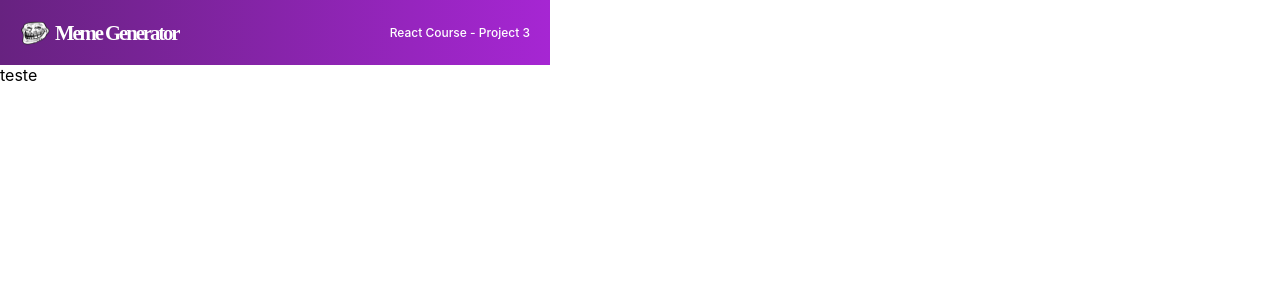
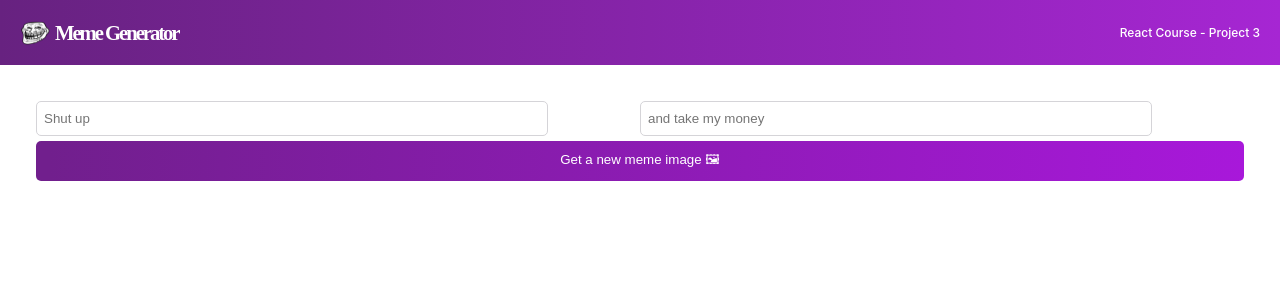
Before and after one commit to VictorRandom/meme-generator, a React (Create React App) app: page / in a window 1280 px wide. Shown: the top 300 px of the page. Built offline with nearby package versions, Linux system fonts and the light colour scheme.

Commit message:
criação do form

```diff
--- a/src/App.css
+++ b/src/App.css
@@ -1,16 +1,26 @@
+* {
+  box-sizing: border-box;
+}
 
-.navbar{
+body {
+  font-family: "Karla", sans-serif;
+  margin: 0;
+}
 
-    background-image: linear-gradient(to right, #672280, #A626D3);
+main{
+    padding: 36px;
+}
+
+.navbar {
+  background-image: linear-gradient(to right, #672280, #a626d3);
 
   display: flex;
   justify-content: space-between;
 
   height: 65px;
-    width: 550px;
 }
 
-#logo{
+#logo {
   display: flex;
   justify-content: center;
   align-items: center;
@@ -18,7 +28,7 @@
   margin-left: 20px;
 }
 
-#title{
+#title {
   font-family: Karla;
   font-style: normal;
   font-weight: bold;
@@ -26,13 +36,12 @@
   line-height: 24px;
   letter-spacing: -0.1em;
 
-    color: #FFFFFF;
+  color: #ffffff;
 
   margin-left: 5px;
 }
 
-#info{
-
+#info {
   display: flex;
   justify-content: center;
   align-items: center;
@@ -44,7 +53,37 @@
   line-height: 15px;
   text-align: right;
 
-    color: #FFFFFF;
+  color: #ffffff;
 
   margin-right: 20px;
 }
+
+.form{
+    display: grid;
+    grid-template: 40px 40px / 1fr 1fr;
+}
+
+
+
+#text1,
+#text2 {
+    font-family: "Karla", sans-serif;
+  width: 40vw;
+  height: 35px;
+
+  border: 1px solid #d5d4d8;
+  box-sizing: border-box;
+  border-radius: 5px;
+  border: 1px solid #D5D4D8;
+  text-indent: 5px;
+}
+
+.form--button {
+    font-family: "Karla", sans-serif;
+    grid-column: 1/-1;
+    border-radius: 5px;
+    background: linear-gradient(90.41deg, #711F8D 1.14%, #A818DA 100%);
+    color: white;
+    border: none;
+    cursor: pointer;
+}
--- a/src/App.js
+++ b/src/App.js
@@ -1,12 +1,13 @@
 import React from 'react';
 import './App.css'
 import Navbar from './components/Navbar';
+import Form from './components/Form';
 
 function App() {
   return (
     <div className="App">
       <Navbar />
-      <div>teste</div>
+      <Form />
     </div>
   );
 }
--- /dev/null
+++ b/src/components/Form.js
@@ -0,0 +1,25 @@
+import React from "react";
+
+export default function Form() {
+  return (
+    <main>
+      <div className="form">
+        <input
+          type="text"
+          id="text1"
+          className="form--input"
+          placeholder="Shut up"
+        />
+        <input
+          type="text"
+          id="text2"
+          className="form--input"
+          placeholder="and take my money"
+        />
+        <button type="submit" className="form--button">
+          Get a new meme image 🖼
+        </button>
+      </div>
+    </main>
+  );
+}
--- a/src/components/Navbar.js
+++ b/src/components/Navbar.js
@@ -4,10 +4,10 @@ export default function Navbar(){
     return(
         <div className="navbar">
             <div id="logo">
-                <img src="./trollface.png" alt="trollface" style={{width:'30px'}}></img>
-                <div id="title">Meme Generator</div>
+                <img src="./trollface.png" alt="trollface" style={{width:'30px'}} />
+                <h2 id="title">Meme Generator</h2>
             </div>
-            <div id="info">React Course - Project 3</div>
+            <h4 id="info">React Course - Project 3</h4>
         </div>
     )
 }
```
Lines whose indentation alone changed are shown as unchanged.
